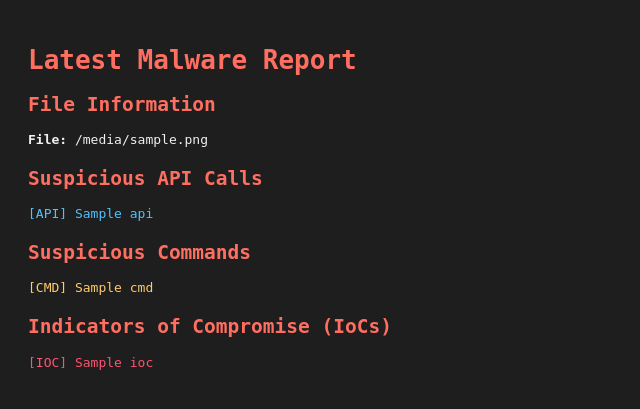
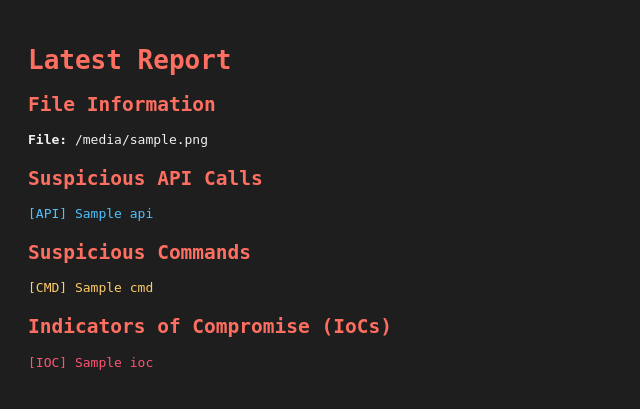
Before and after one commit to Jan0i/MALSYS, a Flask app: template templates/index.html in a window 1280 px wide. Shown: the top 409 px of the page, without its empty margins (0-640 px from the left). Run offline with Flask 3, Linux system fonts and the light colour scheme; the template is opened without the code that fills it: most values are stand-ins (such as "Sample title", 1, 10 or a date in 2020).

Commit message:
Update index.html

```diff
--- a/templates/index.html
+++ b/templates/index.html
@@ -2,7 +2,7 @@
 <html lang="en">
 <head>
     <meta charset="UTF-8">
-    <title>Malware Report Dashboard</title>
+    <title>Malsys Report</title>
     <style>
         body {
             font-family: monospace;
@@ -29,7 +29,7 @@
     </style>
 </head>
 <body>
-    <h1>Latest Malware Report</h1>
+    <h1>Latest Report</h1>
 
     <div class="section">
         <h2>File Information</h2>
```
